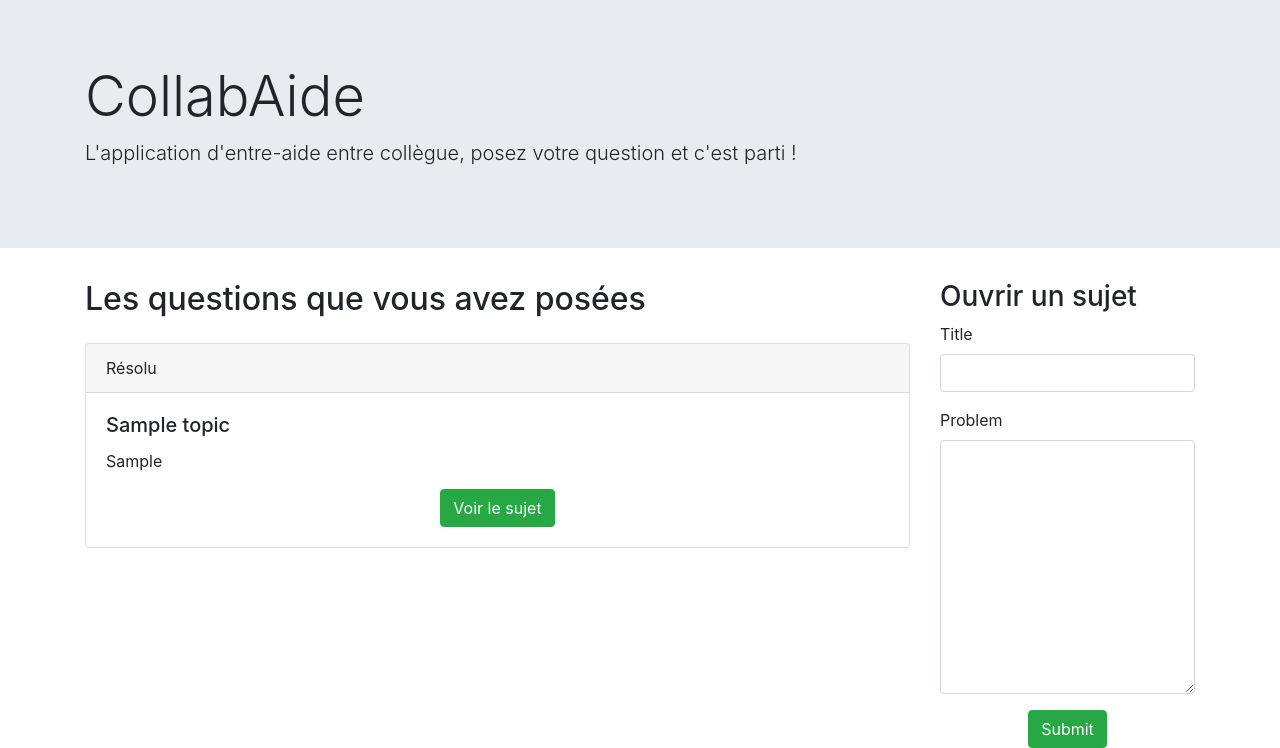
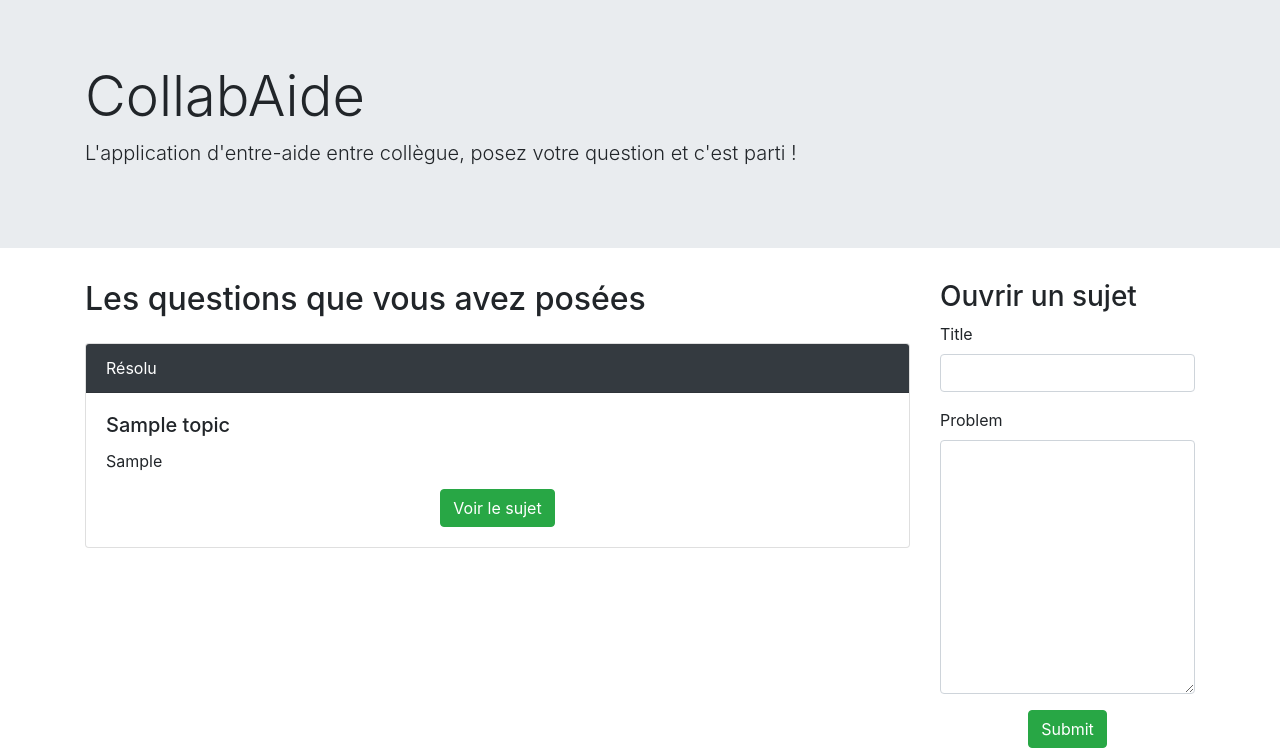
Before and after one commit to thomgo/forum, a Django app: page /questions/user in a window 1280 px wide. Shown: the part 57-805 px from the top of the page. Run offline with Django 3.2, Linux system fonts and the light colour scheme; a user stored in the database is signed in; tables that the repository leaves empty hold one stand-in row (values such as "Sample post"); some libraries are stand-ins or nearby versions.

Commit message:
change card header to dark and text white for questions card is user questions view

```diff
--- a/questions/templates/user_questions.html
+++ b/questions/templates/user_questions.html
@@ -4,7 +4,7 @@
   <h2>Les questions que vous avez posées</h2>
   {% for topic in topics %}
   <div class="card my-4">
-      <div class="card-header">
+      <div class="card-header bg-dark text-white">
         {% if topic.is_solved %}
             Résolu
         {% else %}
```
